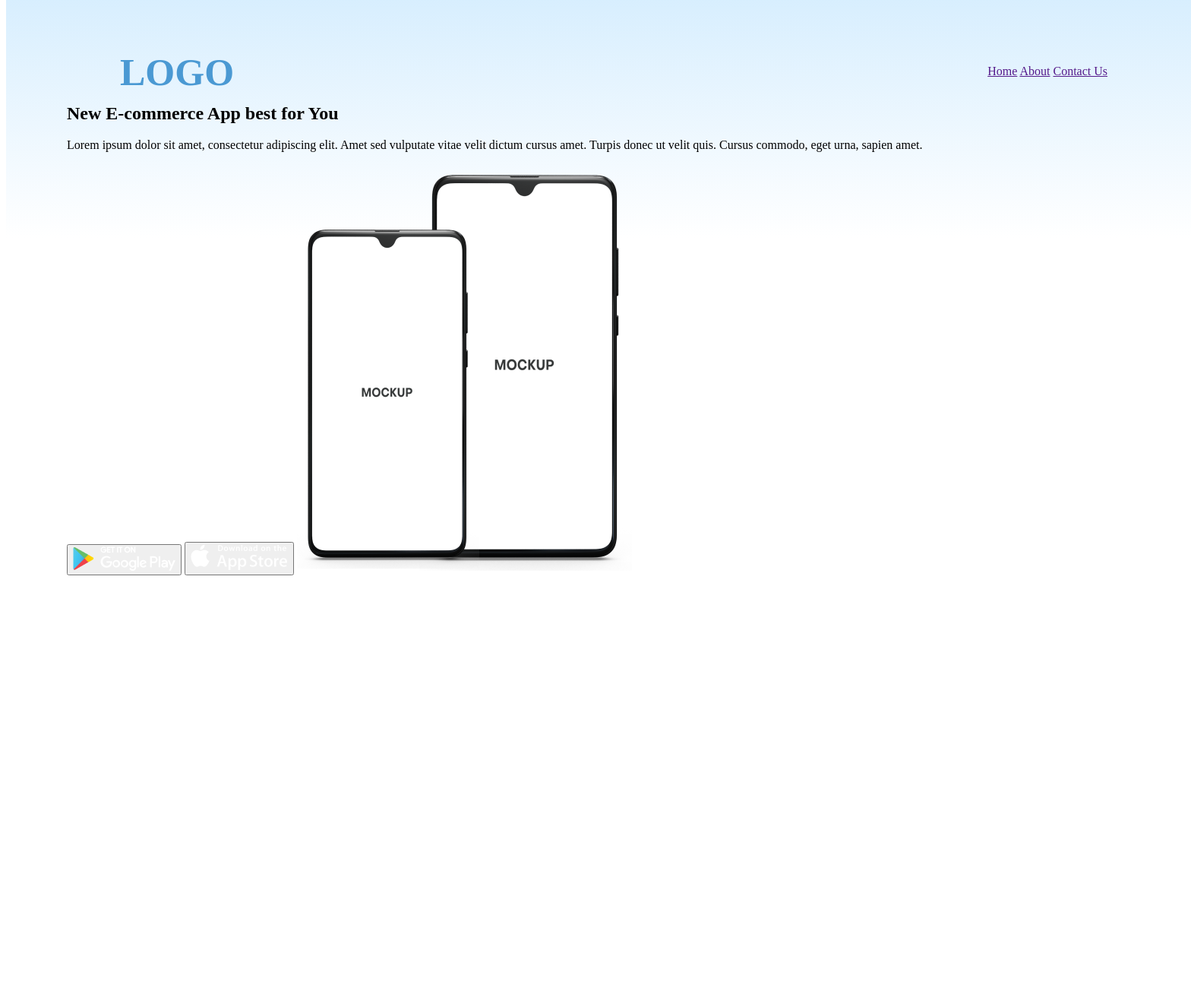
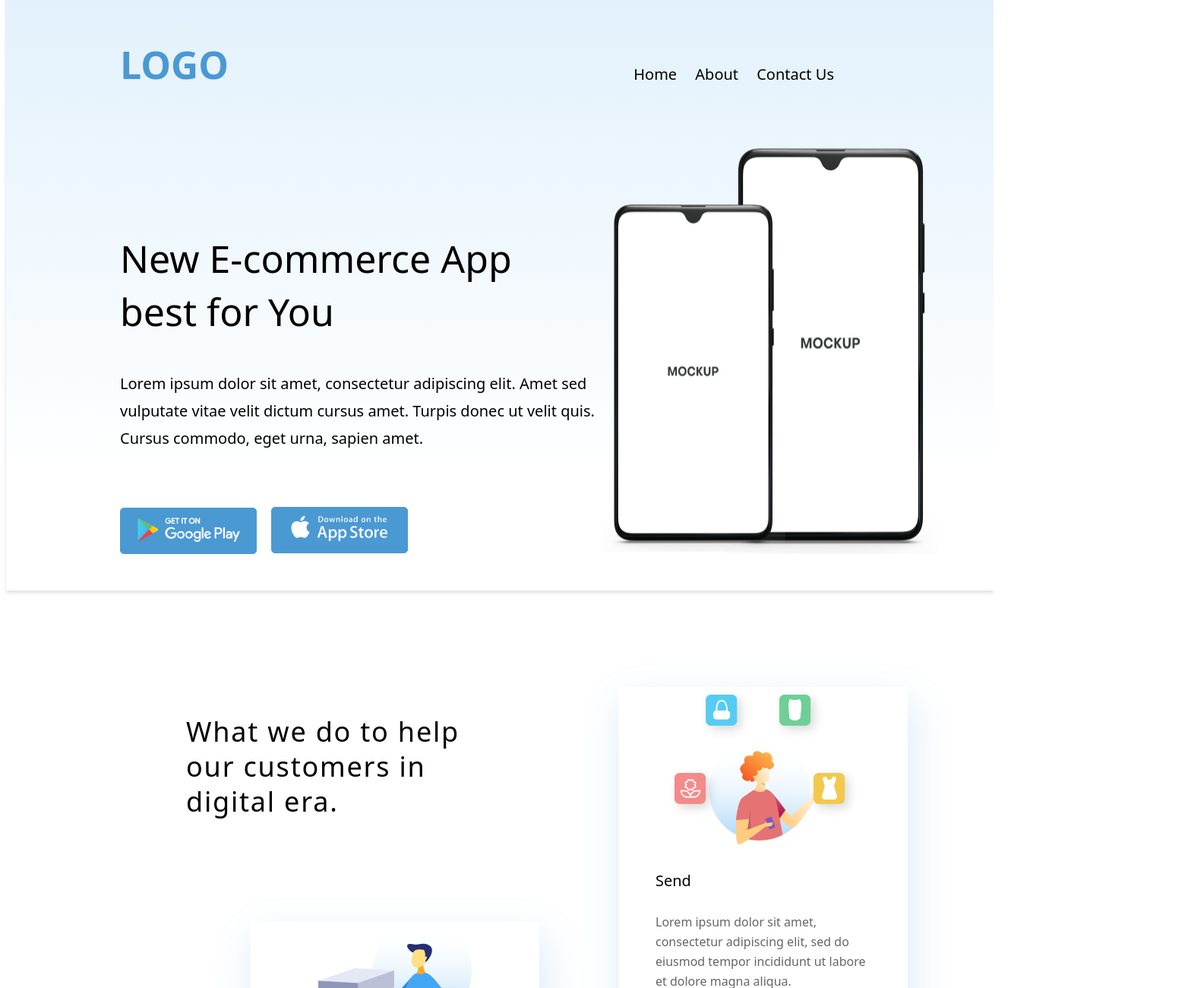
Before and after one commit to Joie-Dorine-Habarugira-dodo/HTML-CSS, a plain HTML site: page CSS-Basic-Exercises/E-commerce/index.html in a window 1280 px wide. Shown: the part 14-1314 px from the top of the page at 76% size, 1568 px wide, since content can reach past the window. Before the commit the page ends 814 px from the top, so only its background shows below. Drawn offline with Linux system fonts and the light colour scheme.

Commit message:
e-commerce website

```diff
--- a/CSS-Basic-Exercises/E-commerce/index.html
+++ b/CSS-Basic-Exercises/E-commerce/index.html
@@ -13,22 +13,57 @@
         <div id="heading">
             <h1 id="logo">LOGO</h1>
             <nav>
-                <a href="">Home</a>
-                <a href="">About</a>
-                <a href="">Contact Us</a>
+                <a class="nav" href="">Home</a>
+                <a class="nav" href="">About</a>
+                <a class="nav" href="">Contact Us</a>
             </nav>
         </div>
+        <div id="title-img">
+        <div id="title-para">
         <h2 id="title">New E-commerce App
             best for You</h2>
-        <p>Lorem ipsum dolor sit amet, consectetur adipiscing elit. Amet sed vulputate vitae velit dictum cursus amet.
+        <p id="lorem">Lorem ipsum dolor sit amet, consectetur adipiscing elit. Amet sed vulputate vitae velit dictum cursus amet.
             Turpis donec ut velit quis. Cursus commodo, eget urna, sapien amet. </p>
-        <button>
+        <button class="google-play">
             <img src="Group.png" alt="google play">
         </button>
-        <button>
+        <button class="google-play">
             <img src="app-store.png" alt="app store">
         </button>
+    </div>
         <img src="Mockup.png" alt="Mockup">
+    </div>
+    </section>
+    <section id="section2">
+        <div id="container2">
+            <h3 id="title2">What we do to help
+                our customers in
+                digital era.</h3>
+            <div class="cards" id="card1">
+                <img src="card1.png" alt="recieve">
+                <div class="card-text">
+                <h4 class="card-titles">Receive</h4>
+                <p class="card-para">Lorem ipsum dolor sit amet, consectetur adipiscing elit, sed do eiusmod tempor incididunt ut labore et dolore magna aliqua. </p>
+                <a class="learn-more">Learn more <span class="arrow">&#8594</span></a>
+            </div>
+            </div>
+            <div class="cards" id="card2">
+                <img src="card2.png" alt="send">
+                <div class="card-text">
+                <h4 class="card-titles">Send</h4>
+                <p class="card-para">Lorem ipsum dolor sit amet, consectetur adipiscing elit, sed do eiusmod tempor incididunt ut labore et dolore magna aliqua. </p>
+                <a class="learn-more"href="">Learn more <span class="arrow">&#8594</span></a>
+            </div>
+            </div>
+            <div class="cards" id="card3">
+                <img src="card3.png" alt="buy">
+                <div class="card-text">
+                <h4 class="card-titles">Buy</h4>
+                <p class="card-para">Lorem ipsum dolor sit amet, consectetur adipiscing elit, sed do eiusmod tempor incididunt ut labore et dolore magna aliqua. </p>
+                <a class="learn-more"href="">Learn more <span class="arrow">&#8594</span></a>
+            </div>
+            </div>
+        </div>
     </section>
 </body>
 
--- a/CSS-Basic-Exercises/E-commerce/style.css
+++ b/CSS-Basic-Exercises/E-commerce/style.css
@@ -1,15 +1,18 @@
+*{
+    font-family:system-ui, -apple-system, BlinkMacSystemFont, 'Segoe UI', Roboto, Oxygen, Ubuntu, Cantarell, 'Open Sans', 'Helvetica Neue', sans-serif;
+}
 #section1{
-    width: 1440px;
+width: 1110px;
 height: 768px;
-background: linear-gradient( #d7eefe,#FFFFFF 40%);
-padding-top: 30px;
-padding-left: 80px;
+background: linear-gradient( #e2f1fc,#FFFFFF 80%);
+padding-top: 15px;
+padding-left: 150px;
 padding-right: 40px;
+box-shadow: 0px 3px 5px rgb(224, 223, 223);
 }
 #heading{
     height: 50px;
     margin-bottom: 20px;
-    margin-left: 70px;
 }
 #logo{
 font-size: 50px;
@@ -20,6 +23,116 @@ color: #4A99D3;
 nav{
     margin-top: -80px;
     float: right;
-    margin-right:70px ;
+    margin-right:170px ;
+    text-align: center;
 
 }
+.nav{
+    padding-left: 20px;
+    text-decoration: none;
+
+font-size: 20px;
+font-weight: 400;
+line-height: 36px;
+color:black;
+}
+.nav:hover{
+    color:#4A99D3;
+}
+#title{
+    font-size: 50px;
+    font-weight: 500;
+    text-align: left;
+    width: 595px;
+    height: 140px;
+    line-height: 70px;
+}
+#lorem{
+font-size: 20px;
+font-weight: 400;
+line-height: 36px;
+width: 636px;
+height: 110px;
+padding-bottom: 50px;
+}
+.google-play{
+    width: 180px;
+height: 61px;
+border-radius: 5px;
+background: #4A99D3;
+border: 1px solid #4A99D3;
+margin-right: 15px;
+}
+#title-img{
+    margin-top: 80px;
+    display: flex;
+}
+#title-para{
+    margin-top: 83px;
+}
+#container2{
+    display: flex;
+    flex-direction: column;
+    width: 950px;
+    margin: auto;
+
+}
+#title2{
+    width: 395px;
+height: 138px;
+top: 918px;
+left: 245px;
+height: 138px;
+position: absolute;
+font-size: 36px;
+font-weight: 500;
+line-height: 46px;
+letter-spacing: 0.05em;
+}
+.cards{
+    width: 380px;
+height: 525px;
+justify-items: center;
+box-shadow: 5px 20px 50px 0px #4A99D333;
+
+}
+#card1{
+    top: 1226px;
+    left: 330px;
+    position: absolute;
+}
+#card2{
+top: 918px;
+left: 815px;
+position: absolute;
+}
+#card3{
+top: 1568px;
+left: 815px;
+position: absolute;
+}
+.card-titles{
+    text-align: left;
+font-size: 20px;
+font-weight: 500;
+line-height: 30px;
+}
+.card-para{
+    width:284px;
+font-size: 16px;
+font-weight: 400;
+line-height: 26px;
+opacity: 60%;
+}
+.learn-more{
+font-size: 14px;
+font-weight: 500;
+line-height: 30px;
+color: #4A99D3;
+text-decoration: none;
+}
+.arrow{
+    width: 16px;
+    height: 16px;
+    font-size: 18px;
+}
```
Also changed, not shown: CSS-Basic-Exercises/E-commerce/card1.png (added), CSS-Basic-Exercises/E-commerce/card2.png (added), CSS-Basic-Exercises/E-commerce/card3.png (added).
